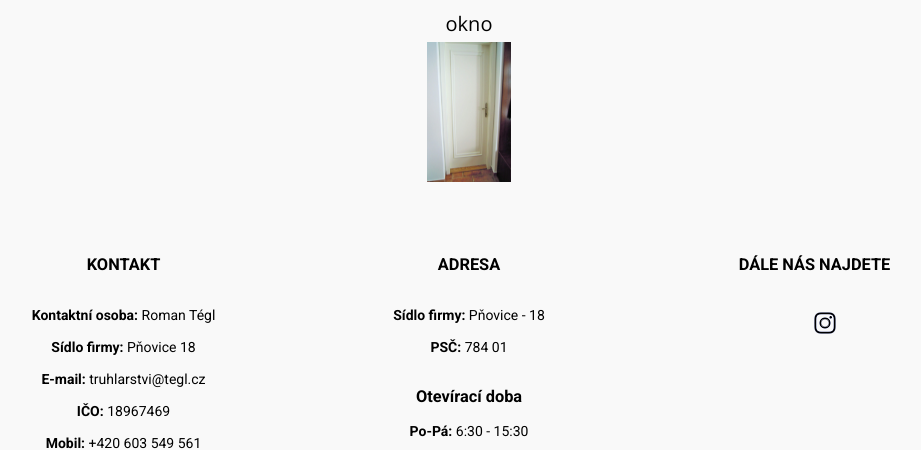
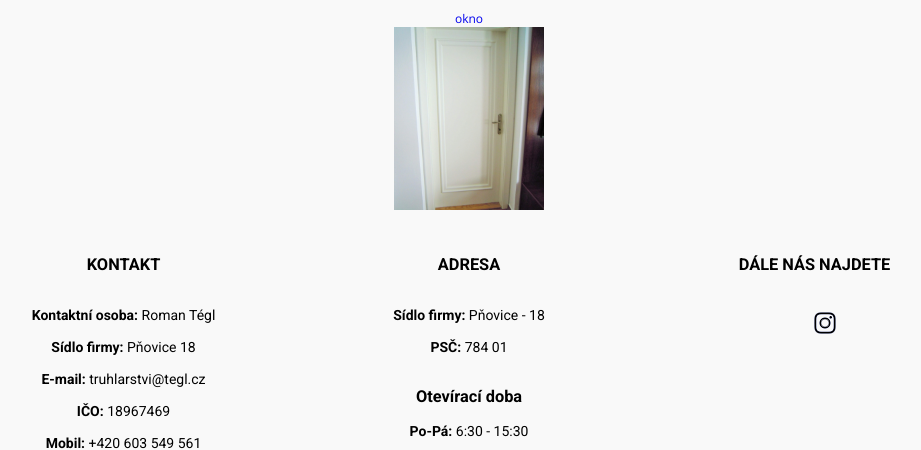
Before and after one commit to tadeas17/web-vlasta, a Django app: page /vyber-galerie/ in a window 1280 px wide. Shown: the part 220-670 px from the top of the page, without its empty margins (171-1092 px from the left). Run offline with Django 3.2, Linux system fonts and the light colour scheme; data comes from the database, SQL or seed files in the repository; some libraries are stand-ins or nearby versions.

Commit message:
Revert "tadeas"
This reverts commit 295c72a6

```diff
--- a/base/static/base/css/ws.css
+++ b/base/static/base/css/ws.css
@@ -3255,6 +3255,7 @@
     max-height: 90%;
     max-width: 1000px;
     display: block;
+    width: 100%;
 }
 
 @-webkit-keyframes zoom {
--- a/templates/base.html
+++ b/templates/base.html
@@ -3,6 +3,7 @@
 <html>
 <head>
     <title>Truhlářství Tégl</title>
+    <link rel="shortcut icon" href="{% static 'base/favicon.ico' %}" />
     <meta charset="UTF-8">
     <meta name="author" content="In-Progres">
     <meta name="keywords"
--- a/templates/display_galeri.html
+++ b/templates/display_galeri.html
@@ -4,10 +4,9 @@
     <div class="gall">
         {% for gal in galeries %}
             <a href="{% url 'galeri_view' %}{{ gal.photo_type.type_photo }}">
-                <div class="gall1"
-                     style="background-color:none;font-size:20px;text-align:center;color:black;padding-top:0px;height:200px;">
+                <div class="gall1">
                     <div>{{ gal.photo_type.name }}</div>
-                    <img  alt="{{ gal.photo_type.name }}" src="{{ gal.photo.url }}" style="width:80%;height:70%;margin-top:5%;">
+                    <img  alt="{{ gal.photo_type.name }}" src="{{ gal.photo.url }}">
                 </div>
             </a>
         {% endfor %}
```
